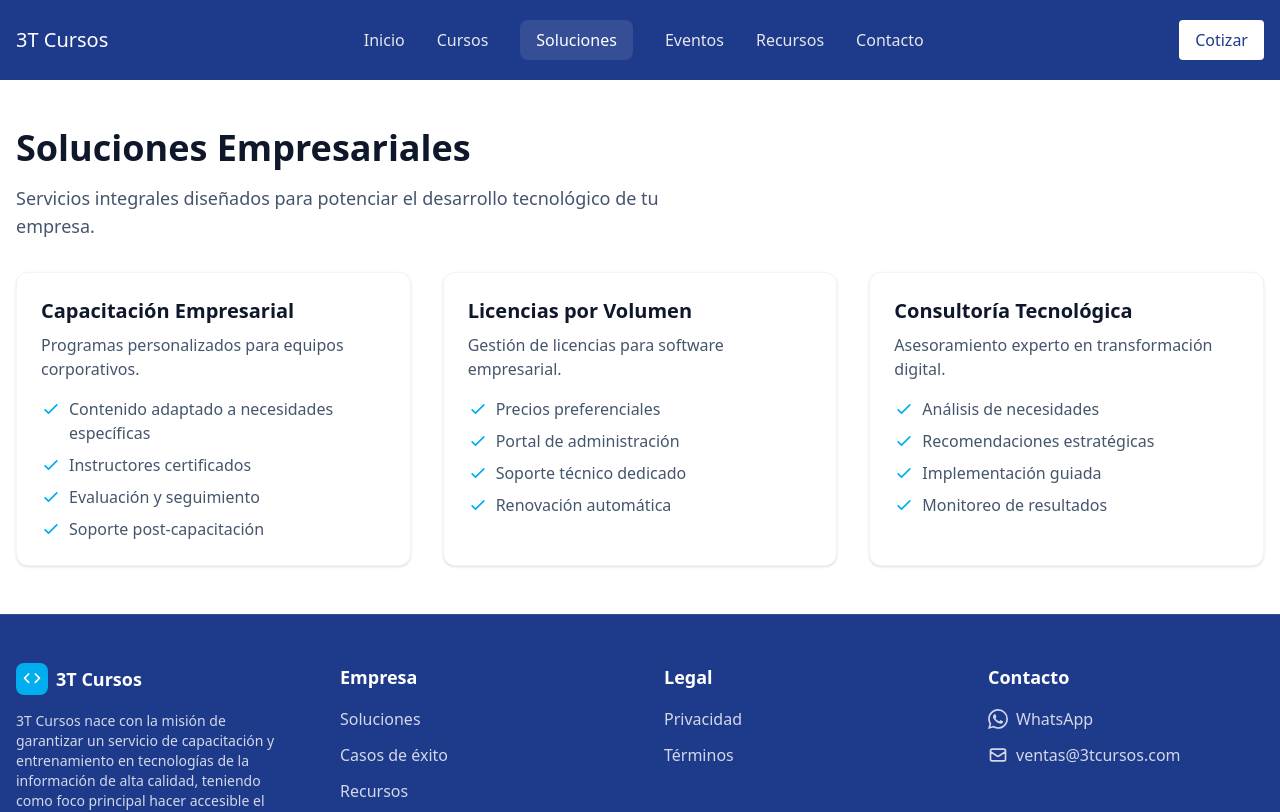
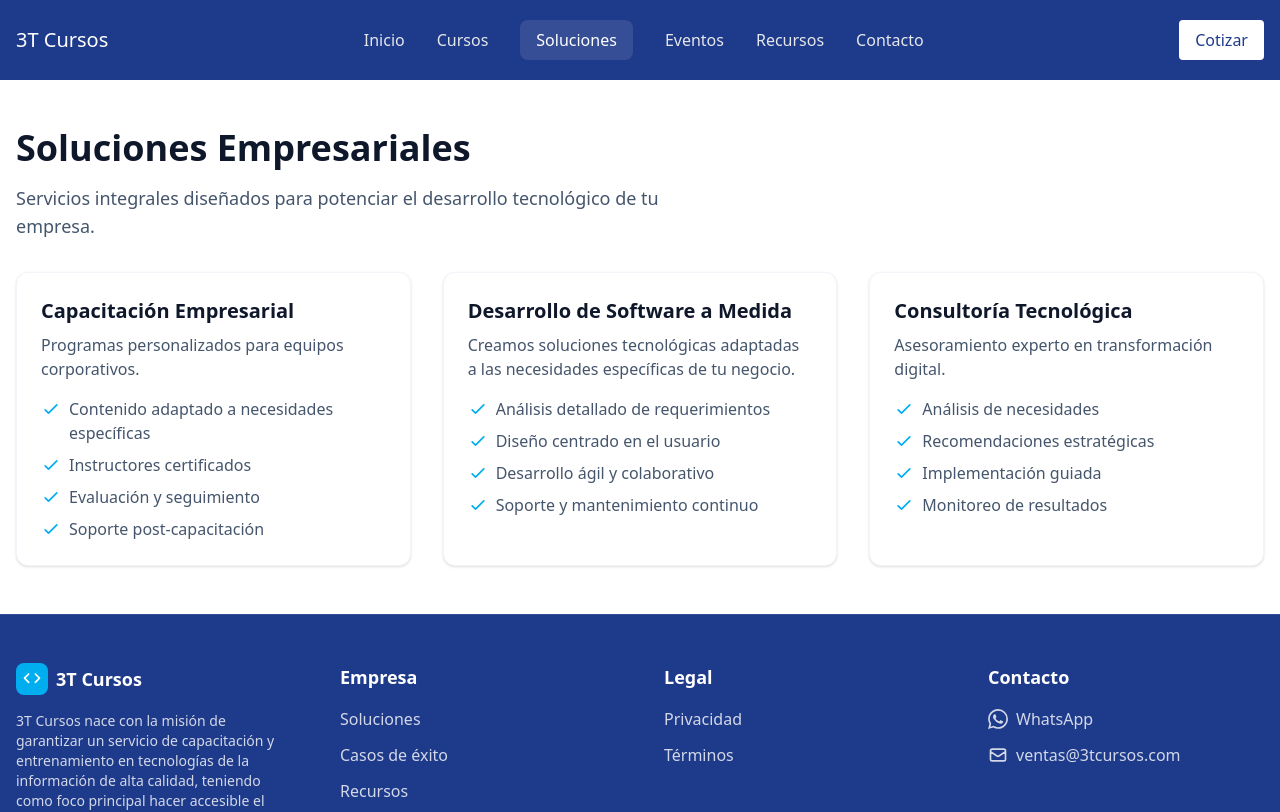
Before and after one commit to carloselio97dev/3tcursos, a Next.js app in the folder frontend/: page /soluciones in a window 1280 px wide. Shown: the top 812 px of the page. Built offline with nearby package versions, Linux system fonts and the light colour scheme.

Commit message:
actualizacion de la seccion de soluciones

```diff
--- a/frontend/src/app/soluciones/page.tsx
+++ b/frontend/src/app/soluciones/page.tsx
@@ -13,13 +13,13 @@ export default function Soluciones() {
     },
     {
       id: 2,
-      titulo: "Licencias por Volumen",
-      descripcion: "Gestión de licencias para software empresarial.",
+      titulo: "Desarrollo de Software a Medida",
+      descripcion: "Creamos soluciones tecnológicas adaptadas a las necesidades específicas de tu negocio.",
       caracteristicas: [
-        "Precios preferenciales",
-        "Portal de administración",
-        "Soporte técnico dedicado",
-        "Renovación automática",
+        "Análisis detallado de requerimientos",
+        "Diseño centrado en el usuario",
+        "Desarrollo ágil y colaborativo",
+        "Soporte y mantenimiento continuo",
       ],
     },
     {
```
